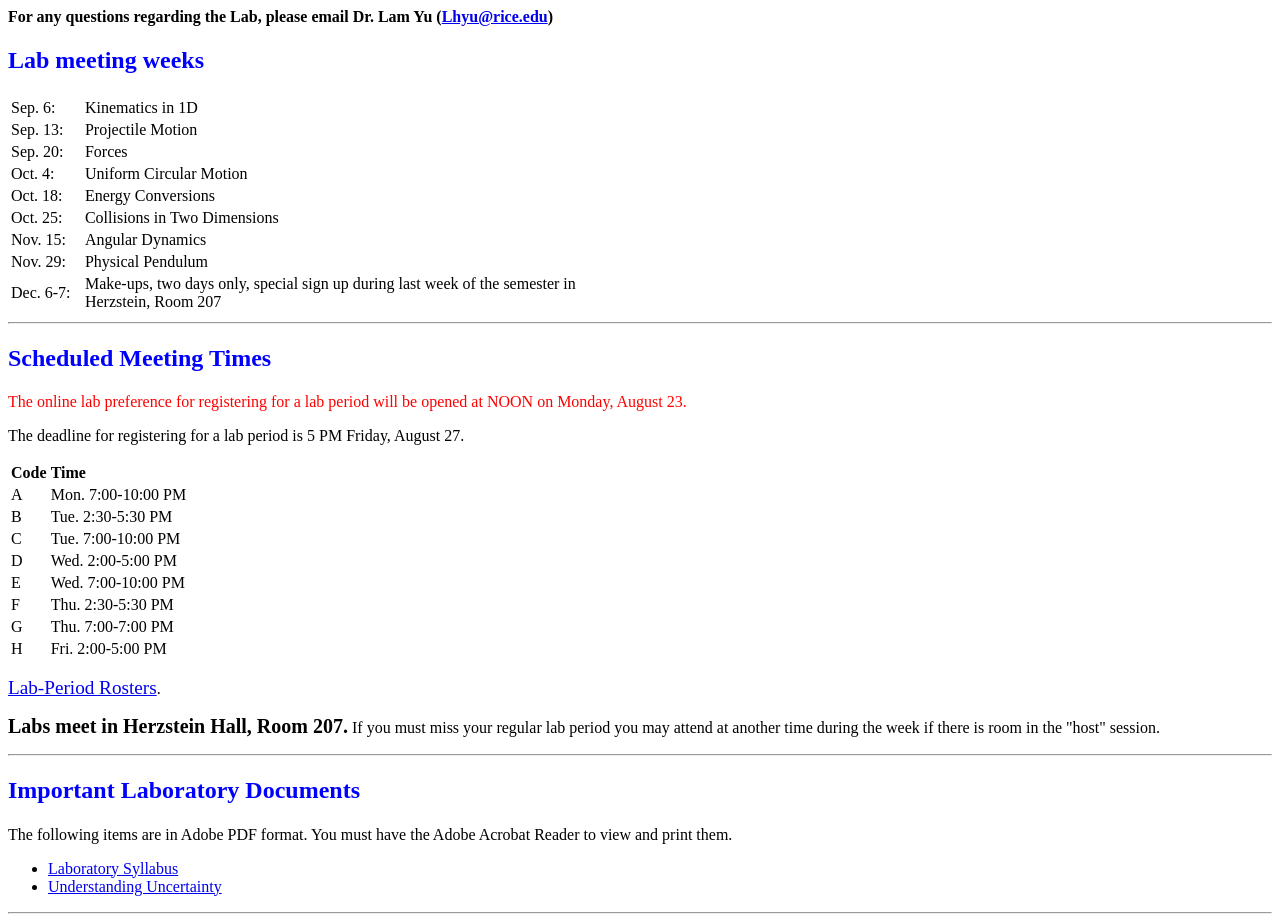
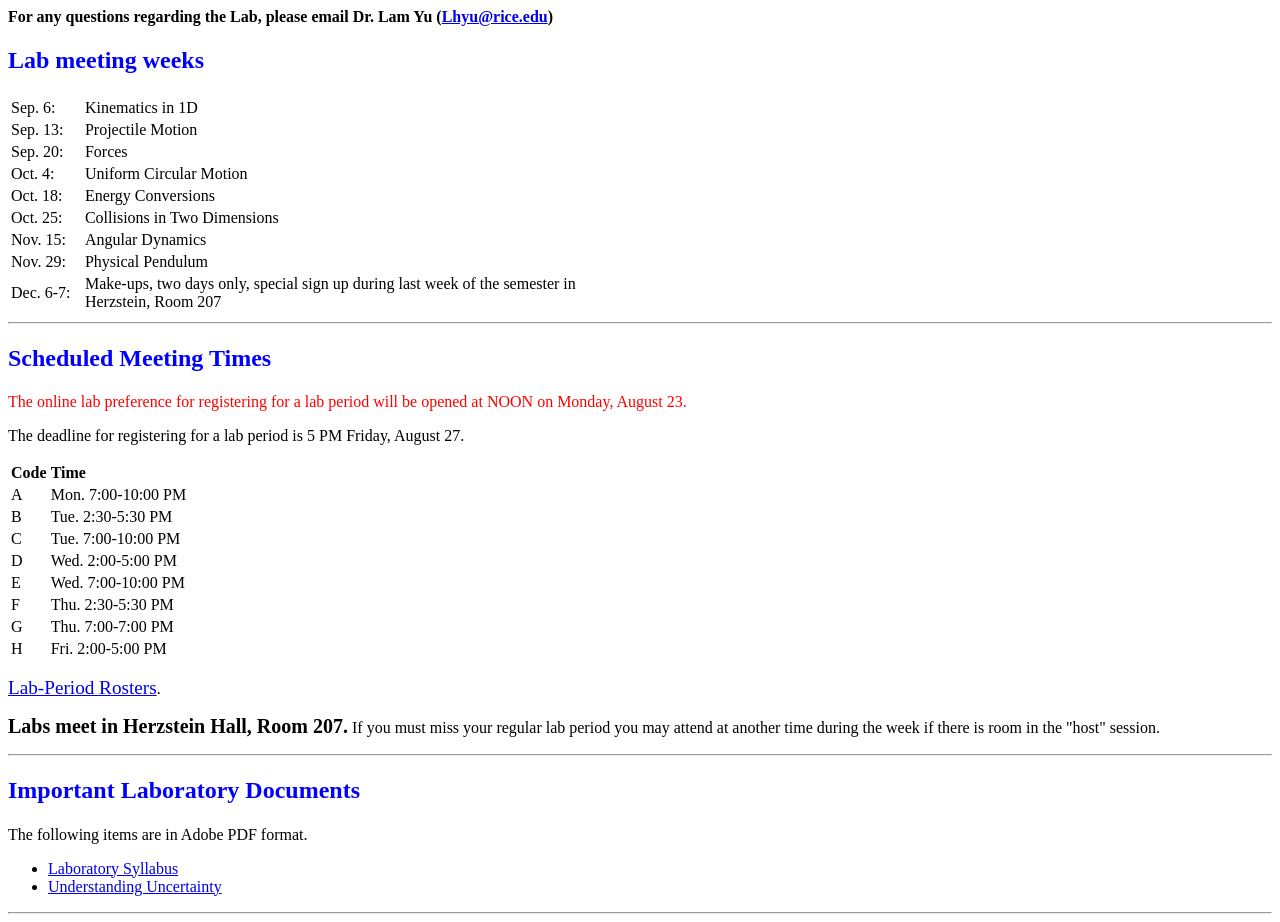
Before and after one commit to lhyu/lhyu.github.io, a plain HTML site: page index.html in a window 1280 px wide. Drawn offline with Linux system fonts and the light colour scheme.

Commit message:
Update index.html

```diff
--- a/index.html
+++ b/index.html
@@ -126,7 +126,7 @@
 <p><span style="font-size: 20px;"><strong>Labs meet in Herzstein Hall, Room&nbsp;207.</strong></span> If you must miss your regular lab period you may attend at another time during the week if there is room in the "host" session.</p>
 <hr />
 <h4><span style="color: #0000ff; font-size: x-large;"> Important Laboratory Documents</span></h4>
-<p>The following items are in Adobe PDF format. You must have the Adobe Acrobat Reader to view and print them.</p>
+<p>The following items are in Adobe PDF format.</p>
 <ul>
 <li><a class="text" title="pdf" href="Manual/101general21.pdf" target="_blank" rel="noopener">Laboratory Syllabus</a></li>
 <li><a href="Manual/Understanding Uncertainty.pdf" target="_blank" rel="noopener">Understanding Uncertainty</a></li>
```
